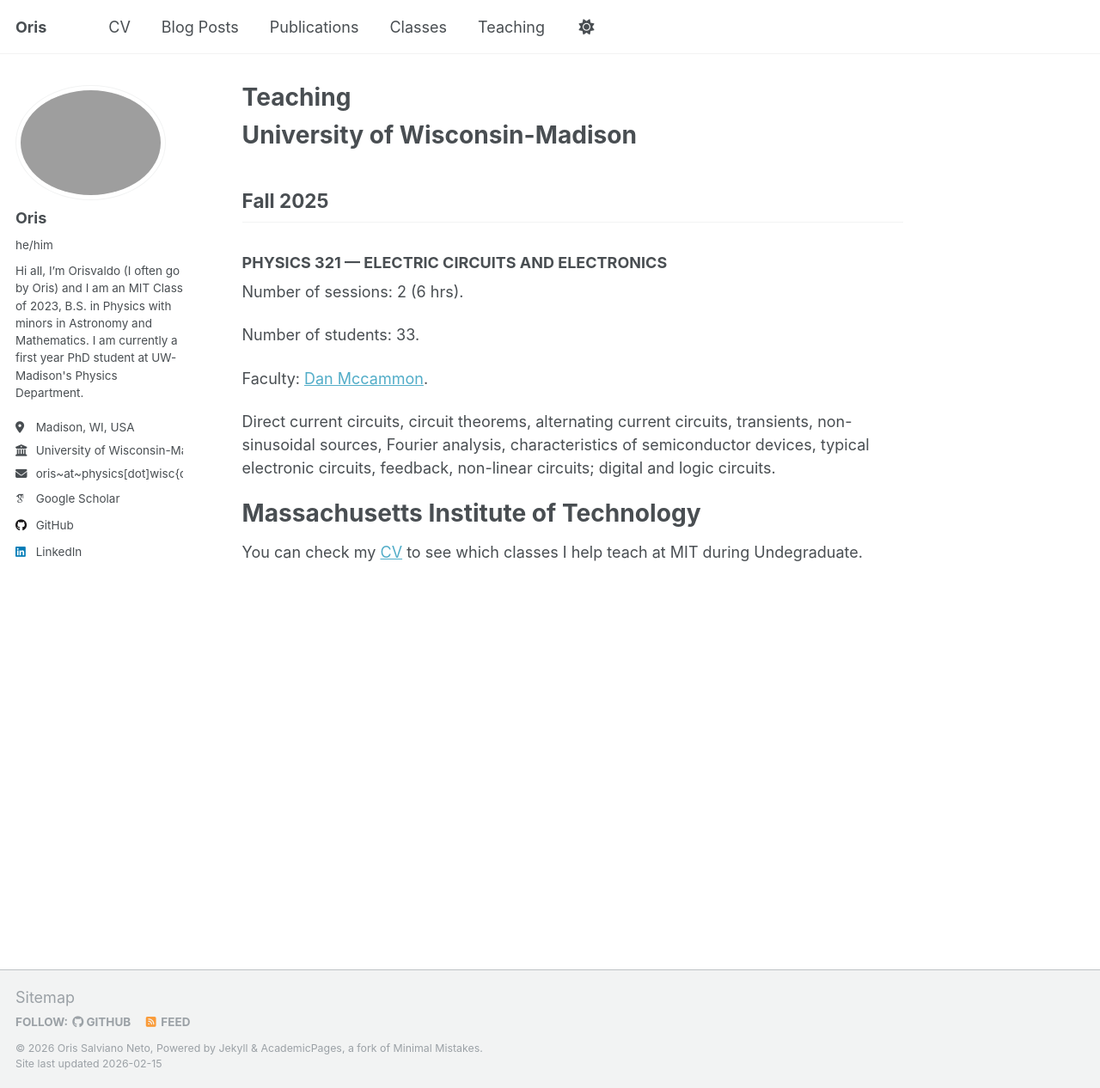
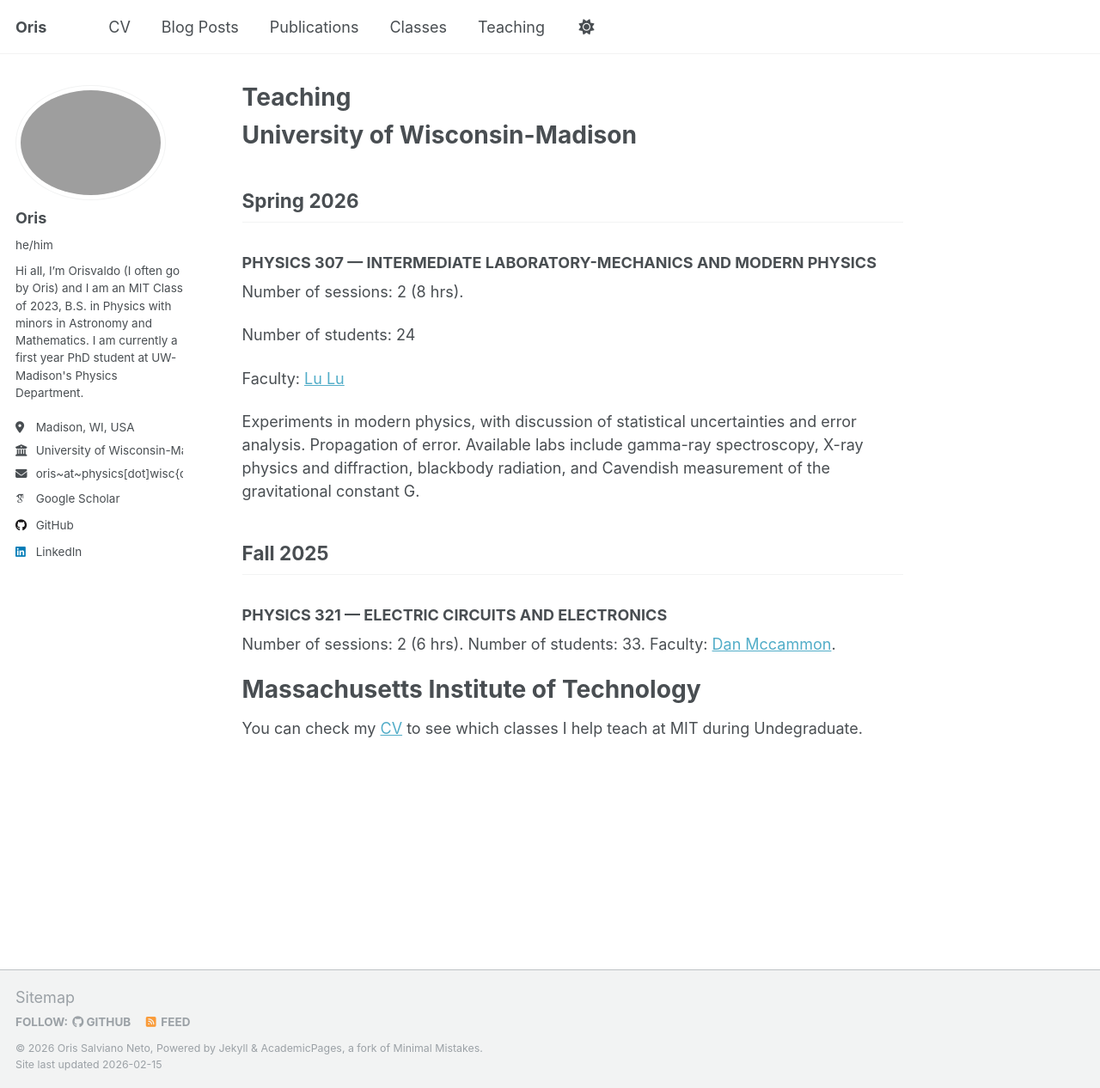
Before and after one commit to wax-ladrian/wax-ladrian.github.io, a Jekyll site: the page built from _pages/teaching.md, in a window 1280 px wide and 1266 px high. Shown: the whole window at 86% size. Built offline with Jekyll 4.4.1, drawn with Linux system fonts in a browser that asks for light colours; some web fonts are replaced; a script that is not in the unit is left out.

Commit message:
adding 307 to the mix of TA'ed classes

```diff
--- a/_pages/teaching.md
+++ b/_pages/teaching.md
@@ -6,16 +6,23 @@ author_profile: true
 ---
 
 # University of Wisconsin-Madison
+## Spring 2026
+### **PHYSICS 307 — INTERMEDIATE LABORATORY-MECHANICS AND MODERN PHYSICS**
+
+Number of sessions: 2 (8 hrs).
+
+Number of students: 24
+
+Faculty: [Lu Lu](https://www.physics.wisc.edu/directory/lu-lu/)
+
+Experiments in modern physics, with discussion of statistical uncertainties and error analysis. Propagation of error. Available labs include gamma-ray spectroscopy, X-ray physics and diffraction, blackbody radiation, and Cavendish measurement of the gravitational constant G.
+
+
 ## Fall 2025
 ### **PHYSICS 321 — ELECTRIC CIRCUITS AND ELECTRONICS**
-
 Number of sessions: 2 (6 hrs).
-
 Number of students: 33.
-
 Faculty: [Dan Mccammon](https://www.physics.wisc.edu/directory/mccammon-dan/).
-
-Direct current circuits, circuit theorems, alternating current circuits, transients, non-sinusoidal sources, Fourier analysis, characteristics of semiconductor devices, typical electronic circuits, feedback, non-linear circuits; digital and logic circuits.
 
 # Massachusetts Institute of Technology
 
```
Also changed, not shown: .obsidian/workspace.json.
